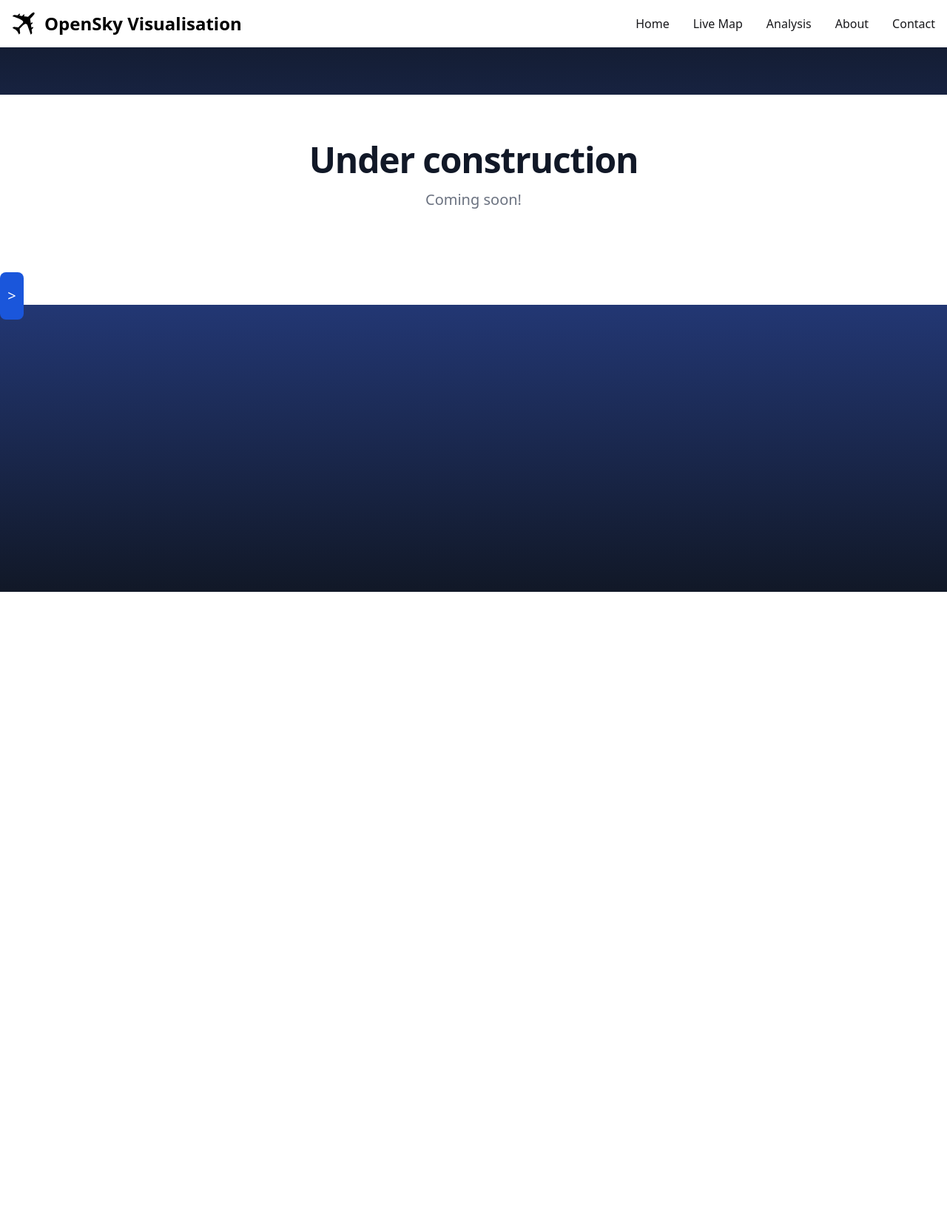
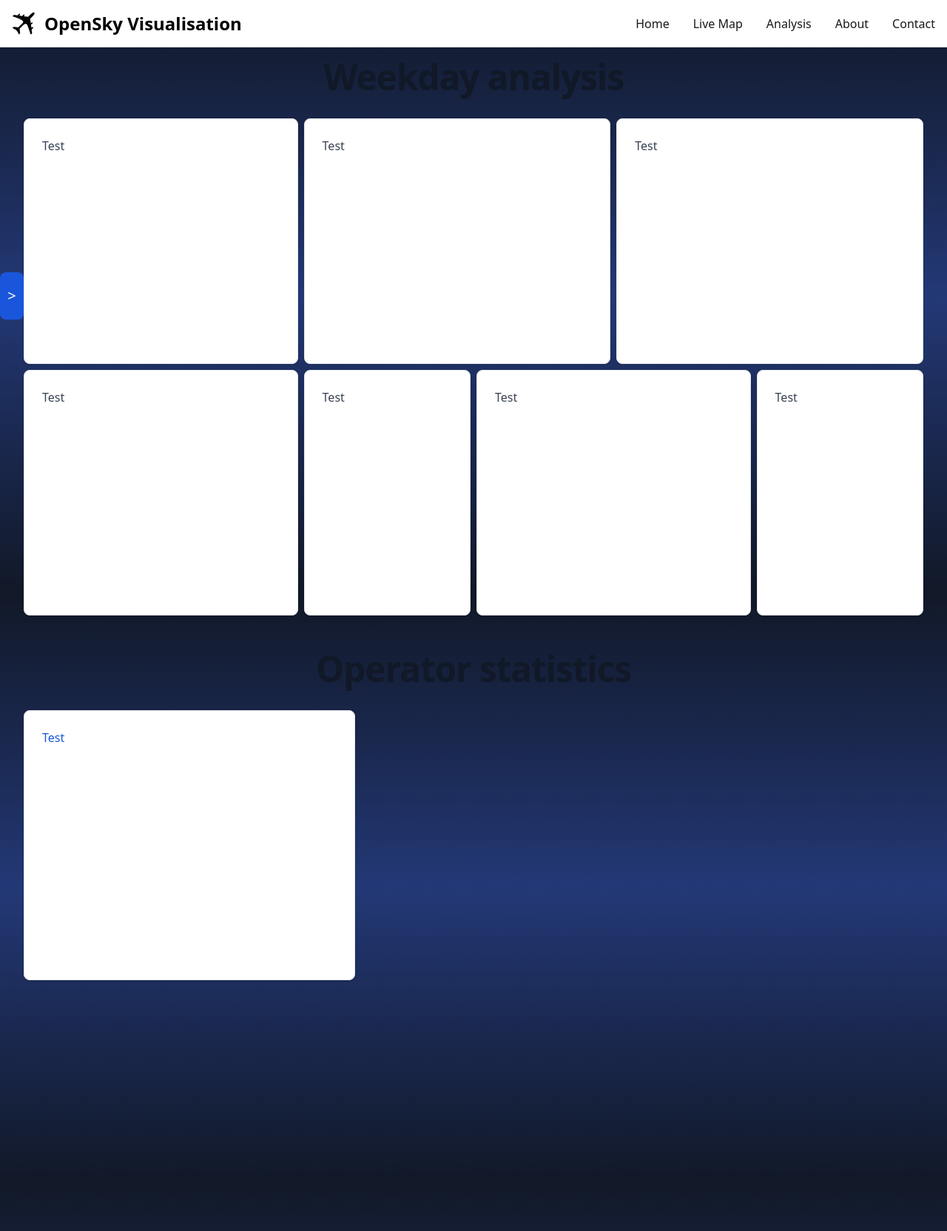
Before and after one commit to Data210/OpenSky-Dashboard, a Flask app: page /stats in a window 1280 px wide. Shown: the whole page at 74% size. Before the commit the page ends 800 px from the top, so only its background shows below. Run offline with Flask 3, Linux system fonts and the light colour scheme; some libraries are stand-ins or nearby versions.

Commit message:
dashboard templates

```diff
--- a/static/dist/css/output.css
+++ b/static/dist/css/output.css
@@ -1003,6 +1003,39 @@ input:checked + .toggle-bg {
   }
 }
 
+.card-transparent {
+  display: block;
+  height: 100%;
+  width: 100%;
+  border-radius: 0.5rem;
+  border-width: 1px;
+  --tw-border-opacity: 1;
+  border-color: rgb(229 231 235 / var(--tw-border-opacity));
+  --tw-bg-opacity: 1;
+  background-color: rgb(255 255 255 / var(--tw-bg-opacity));
+  padding: 1.5rem;
+  --tw-shadow: 0 1px 3px 0 rgb(0 0 0 / 0.1), 0 1px 2px -1px rgb(0 0 0 / 0.1);
+  --tw-shadow-colored: 0 1px 3px 0 var(--tw-shadow-color), 0 1px 2px -1px var(--tw-shadow-color);
+  box-shadow: var(--tw-ring-offset-shadow, 0 0 #0000), var(--tw-ring-shadow, 0 0 #0000), var(--tw-shadow);
+}
+
+.card-transparent:hover {
+  --tw-bg-opacity: 1;
+  background-color: rgb(225 239 254 / var(--tw-bg-opacity));
+}
+
+@media (prefers-color-scheme: dark) {
+  .card-transparent {
+    --tw-border-opacity: 1;
+    border-color: rgb(35 56 118 / var(--tw-border-opacity));
+    background-color: rgb(30 66 159 / 0.3);
+  }
+
+  .card-transparent:hover {
+    background-color: rgb(30 66 159 / 0.7);
+  }
+}
+
 .sr-only {
   position: absolute;
   width: 1px;
@@ -1154,9 +1187,9 @@ input:checked + .toggle-bg {
   margin-bottom: 4rem;
 }
 
-.my-auto {
-  margin-top: auto;
-  margin-bottom: auto;
+.my-4 {
+  margin-top: 1rem;
+  margin-bottom: 1rem;
 }
 
 .mb-1 {
@@ -1191,6 +1224,10 @@ input:checked + .toggle-bg {
   margin-top: 1rem;
 }
 
+.box-border {
+  box-sizing: border-box;
+}
+
 .block {
   display: block;
 }
@@ -1261,6 +1298,10 @@ input:checked + .toggle-bg {
 
 .h-\[4rem\] {
   height: 4rem;
+}
+
+.h-auto {
+  height: auto;
 }
 
 .h-full {
@@ -1324,6 +1365,10 @@ input:checked + .toggle-bg {
   flex-shrink: 0;
 }
 
+.flex-grow {
+  flex-grow: 1;
+}
+
 .-translate-x-1\/2 {
   --tw-translate-x: -50%;
   transform: translate(var(--tw-translate-x), var(--tw-translate-y)) rotate(var(--tw-rotate)) skewX(var(--tw-skew-x)) skewY(var(--tw-skew-y)) scaleX(var(--tw-scale-x)) scaleY(var(--tw-scale-y));
@@ -1476,13 +1521,12 @@ input:checked + .toggle-bg {
   justify-content: stretch;
 }
 
+.gap-2 {
+  gap: 0.5rem;
+}
+
 .gap-6 {
   gap: 1.5rem;
-}
-
-.gap-x-\[5\%\] {
-  -moz-column-gap: 5%;
-       column-gap: 5%;
 }
 
 .gap-x-\[7\%\] {
@@ -1749,6 +1793,10 @@ input:checked + .toggle-bg {
   padding: 1.5rem;
 }
 
+.p-8 {
+  padding: 2rem;
+}
+
 .px-2 {
   padding-left: 0.5rem;
   padding-right: 0.5rem;
@@ -1839,8 +1877,8 @@ input:checked + .toggle-bg {
   padding-top: 0.5rem;
 }
 
-.pb-8 {
-  padding-bottom: 2rem;
+.pt-4 {
+  padding-top: 1rem;
 }
 
 .text-left {
@@ -1929,6 +1962,11 @@ input:checked + .toggle-bg {
 .text-blue-600 {
   --tw-text-opacity: 1;
   color: rgb(28 100 242 / var(--tw-text-opacity));
+}
+
+.text-blue-700 {
+  --tw-text-opacity: 1;
+  color: rgb(26 86 219 / var(--tw-text-opacity));
 }
 
 .text-blue-800 {
@@ -2110,20 +2148,20 @@ input:checked + .toggle-bg {
   height: var(--scrollbar-height, 16px);
 }
 
-.scrollbar-track-zinc-700 {
-  --scrollbar-track: #3f3f46 !important;
+.scrollbar-track-zinc-800\/100 {
+  --scrollbar-track: rgb(39 39 42 / 1) !important;
 }
 
 .scrollbar-track-zinc-950\/30 {
   --scrollbar-track: rgb(9 9 11 / 0.3) !important;
 }
 
+.scrollbar-thumb-zinc-200 {
+  --scrollbar-thumb: #e4e4e7 !important;
+}
+
 .scrollbar-thumb-zinc-900 {
   --scrollbar-thumb: #18181b !important;
-}
-
-.scrollbar-thumb-zinc-950 {
-  --scrollbar-thumb: #09090b !important;
 }
 
 .group:hover .group-hover\:scale-110 {
@@ -2576,8 +2614,8 @@ input:checked + .toggle-bg {
     padding-bottom: 4rem;
   }
 
-  .lg\:text-6xl {
-    font-size: 3.75rem;
+  .lg\:text-5xl {
+    font-size: 3rem;
     line-height: 1;
   }
 
@@ -2585,11 +2623,6 @@ input:checked + .toggle-bg {
     font-size: 1.25rem;
     line-height: 1.75rem;
   }
-
-  .lg\:text-5xl {
-    font-size: 3rem;
-    line-height: 1;
-  }
 }
 
 @media (min-width: 1280px) {
--- a/static/src/input.css
+++ b/static/src/input.css
@@ -1,3 +1,9 @@
 @tailwind base;
 @tailwind components;
 @tailwind utilities;
+
+@layer components {
+    .card-transparent {
+      @apply block w-full h-full p-6 bg-white border border-gray-200 rounded-lg shadow hover:bg-blue-100 dark:bg-blue-800/30 dark:border-blue-900 dark:hover:bg-blue-800/70;
+    }
+  }
--- a/templates/layout.html
+++ b/templates/layout.html
@@ -1,6 +1,6 @@
 <!DOCTYPE html>
 <html class="bg-gradient-to-b from-gray-900 via-blue-900 via-50% to-gray-900
-scrollbar scrollbar-thumb-zinc-950 scrollbar-track-zinc-700 h-10 overflow-y-scroll
+scrollbar scrollbar-thumb-zinc-200 scrollbar-track-zinc-800/100 h-10 overflow-y-scroll
 " style="height: 100vh;">
 
 <head>
--- a/templates/stats.html
+++ b/templates/stats.html
@@ -1,14 +1,58 @@
 {% extends "layout.html" %}
 {% block head %}
-  {{ super() }}
+{{ super() }}
+<script src="https://cdn.plot.ly/plotly-latest.min.js"></script>
 {% endblock %}
 {% block content %}
-  <section class="min-h-min pb-16 my-16 bg-white dark:bg-gray-900/70">
-    <div class="py-8 px-4 mx-auto w-3/4 text-center lg:py-16">
-      <h1
-        class="mb-4 text-xl font-extrabold tracking-tight leading-none text-gray-900 md:text-4xl lg:text-5xl dark:text-white">
-        Under construction</h1>
-      <p class="text-lg font-normal text-gray-500 lg:text-xl sm:px-16 lg:px-48 dark:text-gray-400">Coming soon!</p>
+<section class="w-full h-screen flex flex-col">
+  <div class="w-full text-center my-4">
+    <h1
+      class="text-xl font-extrabold tracking-tight leading-none text-gray-900 md:text-4xl lg:text-5xl dark:text-white">
+      Weekday analysis</h1>
+  </div>
+  <div class="p-8 pt-4 w-full h-auto grid box-border gap-2 flex-grow" style="grid-template-areas:
+        'a a b b c c'
+        'a a b b c c'
+        'd d e f f g'
+        'd d e f f g'">
+    <div style="grid-area: a" class="card-transparent">
+      <p class="font-normal text-gray-700 dark:text-gray-400">Test</p>
     </div>
-  </section>
+    <div style="grid-area: b" class="card-transparent">
+      <p class="font-normal text-gray-700 dark:text-gray-400">Test</p>
+    </div>
+    <div style="grid-area: c" class="card-transparent">
+      <p class="font-normal text-gray-700 dark:text-gray-400">Test</p>
+    </div>
+    <div style="grid-area: d" class="card-transparent">
+      <p class="font-normal text-gray-700 dark:text-gray-400">Test</p>
+    </div>
+    <div style="grid-area: e" class="card-transparent">
+      <p class="font-normal text-gray-700 dark:text-gray-400">Test</p>
+    </div>
+    <div style="grid-area: f" class="card-transparent">
+      <p class="font-normal text-gray-700 dark:text-gray-400">Test</p>
+    </div>
+    <div style="grid-area: g" class="card-transparent">
+      <p class="font-normal text-gray-700 dark:text-gray-400">Test</p>
+    </div>
+  </div>
+</section>
+<section class="w-full h-screen flex flex-col">
+  <div class="w-full text-center my-4">
+    <h1
+      class="text-xl font-extrabold tracking-tight leading-none text-gray-900 md:text-4xl lg:text-5xl dark:text-white">
+      Operator statistics</h1>
+  </div>
+  <div class="p-8 pt-4 w-full h-auto grid box-border gap-2 flex-grow" style="grid-template-areas:
+        'a a b b c c'
+        'a a b b c c'
+        'd d e f f g'
+        'd d e f f g'">
+    <div style="grid-area: a" class="card-transparent">
+      <p class="font-normal text-blue-700 dark:text-blue-400">Test</p>
+    </div>
+
+  </div>
+</section>
 {% endblock %}
```
Also changed, not shown: other parts of static/dist/css/output.css (+8 -23 lines), templates/live.html (+12 -12 lines).
